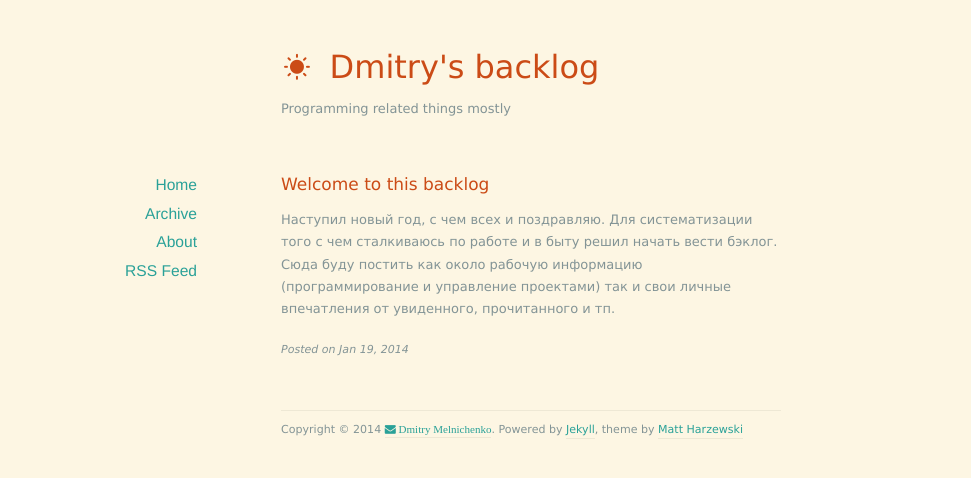
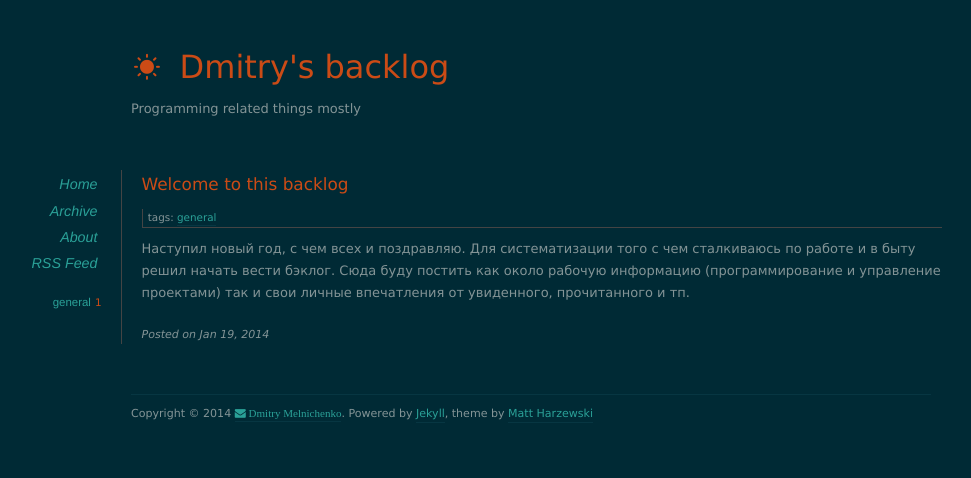
Before and after one commit to slothspot/slothspot.github.io, a Jekyll site: the page built from _posts/2014-01-19-welcome.md, in a window 1280 px wide. Shown: the top 478 px of the page, without its empty margins (109-1080 px from the left). Built offline with Jekyll 4.4.1, drawn with Linux system fonts in a browser that asks for light colours; nearby versions of some CDN libraries; Markdown is read by kramdown in place of the engine named in the settings.

Commit message:
Add tags and switch to dark color scheme

```diff
--- /dev/null
+++ b/_includes/widgets/postTagList.html
@@ -0,0 +1,19 @@
+{% comment %}
+Inline tag list for pages
+
+Author: Sebastian Teumert (<http://www.teumert.net>, <http://www.github.com/NetzwergX>)
+Licensed under the MIT license (see LICENSE file).
+
+This tag list can be used to display the tags with which this page was tagged.
+
+For more Jekyll widgets, see <http://www.github.com/NetzwergX/jekyll-template-toolkit>.
+{% endcomment %}
+{% if page.tags.size > 0 %}
+  <div class="inlinetags">
+    tags:
+    {% for tag in page.tags %}
+      <a href="/tags.html#{{tag | cgi_encode}}">{{ tag }}</a>
+      {% unless forloop.last %}<span class="tag-separator">|</span>{% endunless %}
+    {% endfor %}
+  </div>
+{% endif %}
--- a/_layouts/default.html
+++ b/_layouts/default.html
@@ -11,7 +11,7 @@
   <![endif]-->
 
   <link href="/assets/css/style.css" rel="stylesheet" />
-  <link href="/assets/css/colors-light.css" rel="stylesheet" />
+  <link href="/assets/css/colors-dark.css" rel="stylesheet" />
   <link href="//netdna.bootstrapcdn.com/font-awesome/4.0.3/css/font-awesome.css" rel="stylesheet">
 
 </head>
@@ -39,6 +39,23 @@
           <li><a href="/about">About</a></li>
           <li><a href="/feed.xml">RSS Feed</a></li>
         </ul>
+        {% if site.tags.size > 0 %}
+          <div class="tags-and-numbers">
+            <table class="tags-and-numbers-table">
+              {% for tag in site.tags %}
+                {% assign tag_name = tag | first %}
+                {% assign tag_posts = site.tags[tag_name] %}
+                <tr>
+                  <td class="tag-name">
+                    <a href="/tags.html#{{tag | first | cgi_encode}}">{{ tag_name }}</a>
+                  </td>
+                  <td class="tag-count">{{ tag_posts.size }}</td>
+                </tr>
+              {% endfor %}
+              </tr>
+            </table>
+          </div>
+        {% endif %}
       </nav>
     </div>
 
--- a/_layouts/post.html
+++ b/_layouts/post.html
@@ -12,6 +12,8 @@ layout: default
 		<h1><a href="{{ page.url }}">{{ page.title }}</a></h1>
 	{% endif %}
 
+    {% include widgets/postTagList.html %}
+
 	<div class="post-content">{{ content }}</div>
 
 	<p class="meta">Posted on <span class="postdate">{{ page.date | date: "%b %d, %Y" }}</span></p>
--- a/assets/css/colors-dark.css
+++ b/assets/css/colors-dark.css
@@ -32,20 +32,55 @@ article h1 a.anchor {
   color: #2aa198;
 }
 
+article img {
+  border: solid #cb4b16 2px;
+}
+
 blockquote {
   border-color: #cb4b16;
+}
+
+code {
+  //color: #2aa198;
+  //color: #cb4b16;
+  color: #abab96;
+}
+
+#header .description {
+  color: #abab96;
 }
 
 #sidebar a:hover {
   color: #2aa198;
   background-color: #073642;
+  text-decoration: underline;
+}
+
+#page {
+  border-left: solid #444444 1px;
+  padding-left: 20px;
 }
 
 #footer {
   border-color: #073642;
 }
 
+.inlinetags {
+  border-left: solid #444444 1px;
+  border-bottom: solid #444444 1px;
+}
+.inlinetags .tag-separator {
+  color: #444444;
+}
 
+.tags-and-numbers {
+  float: right;
+}
+
+.tags-and-numbers .tags-and-numbers-table .tag-count {
+  color: #cb4b16;
+  text-align: left;
+}
 
 /*** Pygments ***/
 .highlight{
--- a/assets/css/style.css
+++ b/assets/css/style.css
@@ -104,18 +104,28 @@ h3 {
 .img-middle { vertical-align: middle; }
 .nopadding { padding: 0; }
 .nounderline { text-decoration: underline; }
+.inlinetags {
+  font-size: 0.8em;
+  margin-bottom: 1em;
+  padding-left: 0.5em;
+}
+
+.tags-and-numbers {
+  font-size: 0.8em;
+  line-height: 1.2em;
+}
 
 
 
 /*** Structure ***/
 #page {
-	width: 500px;
+	width: 800px;
 	margin: 0 auto;
 	position: relative;
 }
 
 #header {
-	width: 500px;
+	width: 800px;
 	margin: 40px auto 50px auto;
 }
 #header h1 {
@@ -125,9 +135,12 @@ h3 {
 #header h1 a {
 	border: none;
 }
+#header .description {
+  font-style: italic;
+}
 
 #footer {
-	width: 500px;
+	width: 800px;
 	margin: 50px auto 20px auto;
 	padding-top: 10px;
 	font-size: 0.85em;
@@ -135,27 +148,28 @@ h3 {
 }
 
 #content {
-	width: 500px;
+	width: 800px;
 	margin: 0 auto;
 }
 
 #sidebar {
 	position: absolute;
 	text-align: right;
-	width: 160px;
+	width: 180px;
 	top: 0;
-	left: -240px;
+	left: -200px;
 }
 
 #sidebar li {
 	list-style: none;
 	margin: 2px 0;
+  font-style: italic;
 }
 
 #sidebar a {
 	border: none;
 	font-family: "Helvetica Neue", "Helvetica", serif;
-	font-size: 1.2em;
+	font-size: 1.1em;
 	padding: 2px 4px;
 }
 
@@ -167,7 +181,7 @@ article {
 }
 
 article h1 {
-	font-size: 17px;
+	font-size: 1.3em;
 	margin: 0 0 10px 0;
 }
 article h1 a {
@@ -202,7 +216,9 @@ img.center {
 	text-align: center;
 	margin: 0 auto 1em auto;
 }
-
+.highlight {
+  margin-bottom: 10px;
+}
 
 
 /*** Pagination ***/
```
Also changed, not shown: tags.html (added, +22 -0 lines). Lines whose indentation alone changed are shown as unchanged.
